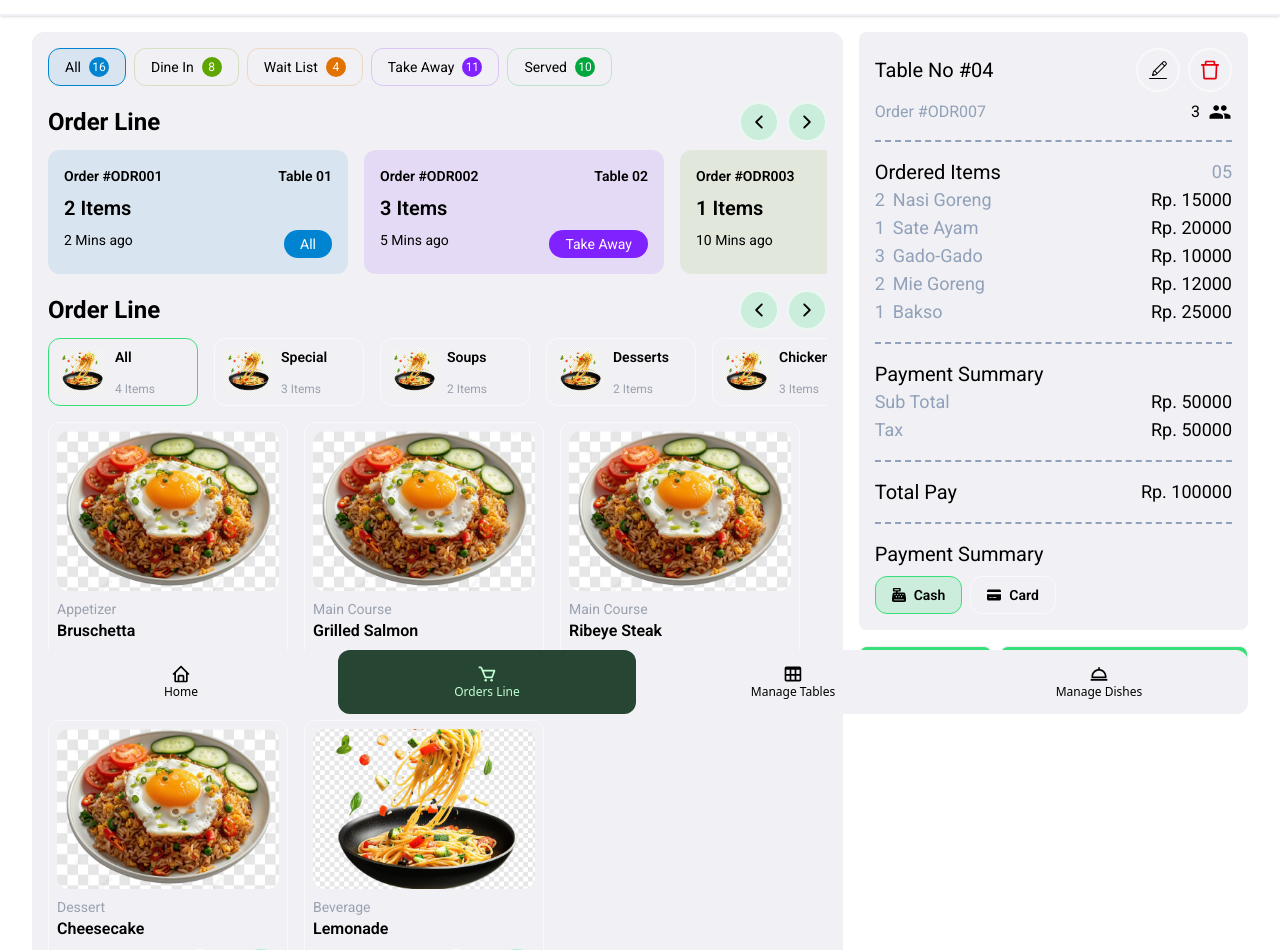
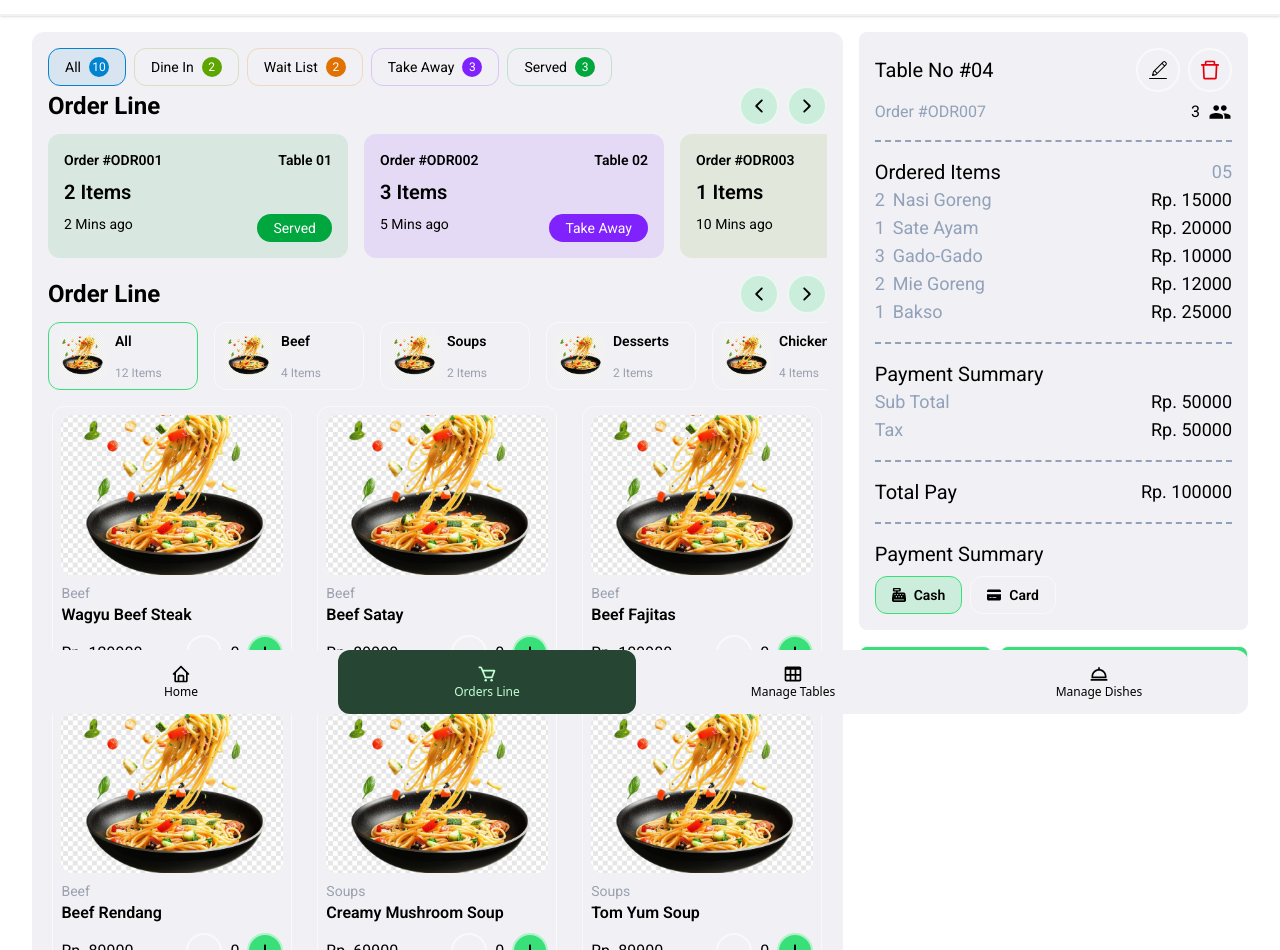
Before and after one commit to Ferrr1/restaurant-web-app, a React (Vite) app in the folder frontend/: page /orders in a window 1280 px wide. Shown: the part 62-1012 px from the top of the page. Built offline with nearby package versions, Linux system fonts and the light colour scheme.

Commit message:
feat: Implement modals for order management and enhance filtering in order list

```diff
--- a/frontend/src/components/order/Cart.jsx
+++ b/frontend/src/components/order/Cart.jsx
@@ -5,9 +5,16 @@ import Divider from "../ui/Divider";
 import { useState } from "react";
 import { FaCashRegister, FaCreditCard, FaPrint } from "react-icons/fa6";
 import { FaMouse } from "react-icons/fa";
+import Modal from "../ui/Modal";
+import Button from "../ui/Button";
 
 const Cart = () => {
   const [payment, setPayment] = useState("Cash");
+  const [activeModal, setactiveModal] = useState(null);
+  const openModal = (type) => {
+    setactiveModal(type);
+  };
+  const closeModal = () => setactiveModal(null);
   const tooglePayment = (pay) => setPayment(pay);
   const dataStatis = [
     {
@@ -47,10 +54,16 @@ const Cart = () => {
         <div className="flex justify-between items-center mb-2">
           <h2 className="text-text text-xl">Table No #04</h2>
           <div className="flex gap-2 text-text">
-            <button className="cursor-pointer p-2 border-2 border-background/60 hover:bg-background rounded-full">
+            <button
+              onClick={() => openModal("order")}
+              className="cursor-pointer p-2 border-2 border-background/60 hover:bg-background rounded-full"
+            >
               <CiEdit size={24} />
             </button>
-            <button className="cursor-pointer p-2 border-2 border-background/60 hover:bg-background rounded-full">
+            <button
+              onClick={() => openModal("delete")}
+              className="cursor-pointer p-2 border-2 border-background/60 hover:bg-background rounded-full"
+            >
               <AiOutlineDelete size={24} className="text-red-600" />
             </button>
           </div>
@@ -144,8 +157,33 @@ const Cart = () => {
           <span>Place Order</span>
         </button>
       </div>
+      <ModalOrder isOpen={activeModal === "order"} onClose={closeModal} />
+      <ModalDelete isOpen={activeModal === "delete"} onClose={closeModal} />
     </>
   );
 };
 
 export default Cart;
+
+const ModalOrder = ({ isOpen, onClose }) => {
+  return <Modal isOpen={isOpen} onClose={onClose} title="Create Order"></Modal>;
+};
+const ModalDelete = ({ isOpen, onClose }) => {
+  return (
+    <Modal isOpen={isOpen} onClose={onClose} title="Delete Order">
+      <div className="flex flex-col gap-4">
+        <div>
+          <p className="text-sm text-text">
+            Are you sure you want to delete this order?
+          </p>
+        </div>
+        <div className="flex justify-end gap-4">
+          <Button onClick={onClose} variant="delete">
+            Cancel
+          </Button>
+          <Button variant="confirm">Confirm</Button>
+        </div>
+      </div>
+    </Modal>
+  );
+};
--- a/frontend/src/components/order/FoodMenu.jsx
+++ b/frontend/src/components/order/FoodMenu.jsx
@@ -1,13 +1,16 @@
-import { useRef, useState } from "react";
+import { useState } from "react";
 import Heading from "../ui/Heading";
 import { IoIosArrowBack, IoIosArrowForward } from "react-icons/io";
 import { FaMinus, FaPlus } from "react-icons/fa6";
-import { FilterFood, FoodData } from "../../data/constants";
+import { FoodData } from "../../data/constants";
 import ImageSkeleton from "../skeleton/ImageSkeleton";
 import { AiOutlineLoading3Quarters } from "react-icons/ai";
+import { useScrollNavigator } from "../../hooks/useScrollNavigator";
+import MiePangsit from "../../assets/images/food/filter/soups.jpg";
+import { getFilterCountsByKey } from "../../utils/FilterCounts";
 
 const FoodMenu = () => {
-  const scrollRef = useRef(null);
+  const { scrollRef, handleScroll } = useScrollNavigator();
   const [activeFilter, setActiveFilter] = useState("All");
   const [isLoading, setIsLoading] = useState(false);
 
@@ -21,16 +24,34 @@ const FoodMenu = () => {
       setIsLoading(false);
     }, 5000);
   };
-  const handleScroll = (direction) => {
-    if (scrollRef.current) {
-      const container = scrollRef.current;
-      const scrollAmount = container.offsetWidth * 0.5;
-      container.scrollBy({
-        left: direction === "left" ? -scrollAmount : scrollAmount,
-        behavior: "smooth",
-      });
-    }
-  };
+  const typeCounts = getFilterCountsByKey(FoodData, "type");
+  const FilterFood = [
+    {
+      type: "All",
+      image: MiePangsit,
+      items: typeCounts["All"] || 0,
+    },
+    {
+      type: "Beef",
+      image: MiePangsit,
+      items: typeCounts["Beef"] || 0,
+    },
+    {
+      type: "Soups",
+      image: MiePangsit,
+      items: typeCounts["Soups"] || 0,
+    },
+    {
+      type: "Desserts",
+      image: MiePangsit,
+      items: typeCounts["Desserts"] || 0,
+    },
+    {
+      type: "Chickens",
+      image: MiePangsit,
+      items: typeCounts["Chickens"] || 0,
+    },
+  ];
   return (
     <div>
       <Heading
@@ -84,14 +105,14 @@ const FoodMenu = () => {
           </div>
         ))}
       </div>
-      <FoodList />
+      <FoodList activeFilter={activeFilter} />
     </div>
   );
 };
 
 export default FoodMenu;
 
-const FoodList = () => {
+const FoodList = ({ activeFilter }) => {
   const [isLoading, setIsLoading] = useState(false);
 
   const handleTestLoading = () => {
@@ -100,9 +121,14 @@ const FoodList = () => {
       setIsLoading(false);
     }, 2000);
   };
+
+  const filteredData =
+    activeFilter === "All"
+      ? FoodData
+      : FoodData.filter((item) => item.type === activeFilter);
   return (
-    <div className="flex flex-wrap gap-4 mt-4">
-      {FoodData.map((item, index) => (
+    <div className="flex justify-around flex-wrap gap-4 mt-4">
+      {filteredData.map((item, index) => (
         <div
           key={index}
           className="p-2 text-text w-[15rem] border-1 border-background/60 rounded-xl"
@@ -127,7 +153,7 @@ const FoodList = () => {
               <button className="p-2 cursor-pointer border-2 border-background/60 hover:border-primary rounded-full transition-colors duration-200 ease-in-out">
                 <FaMinus size={16} />
               </button>
-              <span>1</span>
+              <span>0</span>
               <button
                 onClick={handleTestLoading}
                 className="p-2 cursor-pointer bg-primary border-2 border-background/60 hover:bg-primary/30 hover:border-primary rounded-full transition-colors duration-200 ease-in-out"
--- a/frontend/src/components/order/ListOrder.jsx
+++ b/frontend/src/components/order/ListOrder.jsx
@@ -1,26 +1,69 @@
-import { useRef } from "react";
+import { useState } from "react";
 import { DataOrder } from "../../data/constants";
 import Heading from "../ui/Heading";
 import { IoIosArrowBack, IoIosArrowForward } from "react-icons/io";
+import { useScrollNavigator } from "../../hooks/useScrollNavigator";
+import { getFilterCountsByKey } from "../../utils/FilterCounts";
 
 const ListOrder = () => {
-  const scrollRef = useRef(null);
+  const { scrollRef, handleScroll } = useScrollNavigator();
+  const [activeFilter, setActiveFilter] = useState("All");
+  const toggleFilter = (filter) => setActiveFilter(filter);
 
-  const handleScroll = (direction) => {
-    if (scrollRef.current) {
-      const container = scrollRef.current;
-      const scrollAmount = container.offsetWidth * 0.5;
-      container.scrollBy({
-        left: direction === "left" ? -scrollAmount : scrollAmount,
-        behavior: "smooth",
-      });
-    }
-  };
+  const filterCounts = getFilterCountsByKey(DataOrder, "status");
+
+  const FilterType = [
+    {
+      type: "All",
+      count: filterCounts["All"] || 0,
+      style:
+        activeFilter === "All"
+          ? "bg-sky-600/10 border-1 border-sky-600 text-text"
+          : `border-1 border-sky-600/20 text-text`,
+      countStyle: "bg-sky-600 text-white",
+    },
+    {
+      type: "Dine In",
+      count: filterCounts["Dine In"] || 0,
+      style:
+        activeFilter === "Dine In"
+          ? "bg-lime-600/10 border-1 border-lime-600 text-text"
+          : `border-1 border-lime-600/20 text-text`,
+      countStyle: "bg-lime-600 text-white",
+    },
+    {
+      type: "Wait List",
+      count: filterCounts["Wait List"] || 0,
+      style:
+        activeFilter === "Wait List"
+          ? "bg-amber-600/10 border-1 border-amber-600 text-text"
+          : `border-1 border-amber-600/20 text-text`,
+      countStyle: "bg-amber-600 text-white",
+    },
+    {
+      type: "Take Away",
+      count: filterCounts["Take Away"] || 0,
+      style:
+        activeFilter === "Take Away"
+          ? "bg-violet-600/10 border-1 border-violet-600 text-text"
+          : `border-1 border-violet-600/20 text-text`,
+      countStyle: "bg-violet-600 text-white",
+    },
+    {
+      type: "Served",
+      count: filterCounts["Served"] || 0,
+      style:
+        activeFilter === "Served"
+          ? "bg-green-600/10 border-1 border-green-600 text-text"
+          : `border-1 border-green-600/20 text-text`,
+      countStyle: "bg-green-600 text-white",
+    },
+  ];
 
   const ListOrderStyle = {
-    All: {
-      style: "bg-sky-600/10",
-      typeStyle: "bg-sky-600 text-white",
+    Served: {
+      style: "bg-green-600/10",
+      typeStyle: "bg-green-600 text-white",
     },
     "Dine In": {
       style: "bg-lime-600/10",
@@ -34,14 +77,31 @@ const ListOrder = () => {
       style: "bg-violet-600/10",
       typeStyle: "bg-violet-600 text-white",
     },
-    Served: {
-      style: "bg-green-600/10",
-      typeStyle: "bg-green-600 text-white",
-    },
   };
+
+  const filteredData =
+    activeFilter === "All"
+      ? DataOrder
+      : DataOrder.filter((item) => item.status === activeFilter);
 
   return (
     <div>
+      <div className="flex flex-wrap gap-2">
+        {FilterType.map((item, index) => (
+          <button
+            onClick={() => toggleFilter(item.type)}
+            className={`${item.style} flex justify-center items-center gap-2 text-sm px-4 py-2 rounded-xl cursor-pointer transition-colors duration-300 ease-in-out`}
+            key={index}
+          >
+            {item.type}
+            <span
+              className={`${item.countStyle} w-5 h-5 flex justify-center items-center text-xs rounded-full`}
+            >
+              {item.count}
+            </span>
+          </button>
+        ))}
+      </div>
       <Heading
         text="Order Line"
         className={"flex justify-between items-center mb-2"}
@@ -65,30 +125,31 @@ const ListOrder = () => {
         ref={scrollRef}
         className="flex gap-4 overflow-x-auto scroll-smooth snap-x snap-mandatory scrollbar-hide"
       >
-        {DataOrder.map((item, index) => (
+        {filteredData.map((item, index) => {
+          const statusStyle = ListOrderStyle[item.status];
+          return (
             <div
               key={index}
-            className={`${
-              ListOrderStyle[item.status].style
-            } min-w-[300px] text-text snap-center flex-shrink-0 flex flex-col gap-2 p-4 rounded-xl`}
+              className={`${statusStyle.style} min-w-[300px] text-text snap-center flex-shrink-0 flex flex-col gap-2 p-4 rounded-xl`}
             >
               <div className="flex gap-2 text-sm">
                 <span className="flex-1 font-semibold">Order {item.id}</span>
                 <span className="font-semibold">Table {item.table}</span>
               </div>
-            <div className="text-xl font-semibold">{item.itemCount} Items</div>
+              <div className="text-xl font-semibold">
+                {item.itemCount} Items
+              </div>
               <div className="flex gap-2 text-sm">
                 <span className="flex-1">{item.time}</span>
                 <span
-                className={`${
-                  ListOrderStyle[item.status].typeStyle
-                } text-white px-4 py-1 rounded-full`}
+                  className={`${statusStyle.typeStyle} text-white px-4 py-1 rounded-full`}
                 >
                   {item.status}
                 </span>
               </div>
             </div>
-        ))}
+          );
+        })}
       </div>
     </div>
   );
--- a/frontend/src/components/order/OrderLine.jsx
+++ b/frontend/src/components/order/OrderLine.jsx
@@ -1,86 +1,21 @@
-import { useState } from "react";
 import ListOrder from "./ListOrder";
 import FoodMenu from "./FoodMenu";
 import Cart from "./Cart";
 
 export const OrderLine = () => {
-  const [activeFilter, setActiveFilter] = useState("All");
-  const toggleFilter = (filter) => setActiveFilter(filter);
-  const FilterType = [
-    {
-      type: "All",
-      count: 16,
-      style:
-        activeFilter === "All"
-          ? "bg-sky-600/10 border-1 border-sky-600 text-text"
-          : `border-1 border-sky-600/20 text-text`,
-      countStyle: "bg-sky-600 text-white",
-    },
-    {
-      type: "Dine In",
-      count: 8,
-      style:
-        activeFilter === "Dine In"
-          ? "bg-lime-600/10 border-1 border-lime-600 text-text"
-          : `border-1 border-lime-600/20 text-text`,
-      countStyle: "bg-lime-600 text-white",
-    },
-    {
-      type: "Wait List",
-      count: 4,
-      style:
-        activeFilter === "Wait List"
-          ? "bg-amber-600/10 border-1 border-amber-600 text-text"
-          : `border-1 border-amber-600/20 text-text`,
-      countStyle: "bg-amber-600 text-white",
-    },
-    {
-      type: "Take Away",
-      count: 11,
-      style:
-        activeFilter === "Take Away"
-          ? "bg-violet-600/10 border-1 border-violet-600 text-text"
-          : `border-1 border-violet-600/20 text-text`,
-      countStyle: "bg-violet-600 text-white",
-    },
-    {
-      type: "Served",
-      count: 10,
-      style:
-        activeFilter === "Served"
-          ? "bg-green-600/10 border-1 border-green-600 text-text"
-          : `border-1 border-green-600/20 text-text`,
-      countStyle: "bg-green-600 text-white",
-    },
-  ];
   return (
-    <div className="flex sm:flex-col md:flex-row gap-4 w-full max-w-full overflow-hidden">
-      {/* KIRI */}
+    <div className="flex flex-col md:flex-row gap-4 w-full">
       <div className="flex flex-col gap-4 flex-[2] min-w-0 bg-foreground p-4 rounded-xl">
-        <div className="flex flex-wrap gap-2">
-          {FilterType.map((item, index) => (
-            <button
-              onClick={() => toggleFilter(item.type)}
-              className={`${item.style} flex justify-center items-center gap-2 text-sm px-4 py-2 rounded-xl cursor-pointer transition-colors duration-300 ease-in-out`}
-              key={index}
-            >
-              {item.type}
-              <span
-                className={`${item.countStyle} w-5 h-5 flex justify-center items-center text-xs rounded-full`}
-              >
-                {item.count}
-              </span>
-            </button>
-          ))}
-        </div>
-
+        {/* KIRI */}
         <ListOrder />
         <FoodMenu />
       </div>
 
       {/* KANAN */}
-      <div className="flex-[1] min-w-0">
-        <Cart />
+      <div className="flex-[1] min-w-0 max-w-lg">
+        <div className="sticky top-4">
+          <Cart />
+        </div>
       </div>
     </div>
   );
--- a/frontend/src/components/ui/LogoutButton.jsx
+++ b/frontend/src/components/ui/LogoutButton.jsx
@@ -22,15 +22,15 @@ export const LogoutButton = () => {
       >
         <div className="flex flex-col gap-4">
           <div>
-            <p className="text-sm">
+            <p className="text-sm text-text">
               When you click confirm, you will be redirected to the login page.
             </p>
           </div>
           <div className="flex justify-end gap-4">
-            <Button variant="confirm">Confirm</Button>
             <Button onClick={closeModal} variant="delete">
               Cancel
             </Button>
+            <Button variant="confirm">Confirm</Button>
           </div>
         </div>
       </Modal>
--- a/frontend/src/data/constants.js
+++ b/frontend/src/data/constants.js
@@ -30,7 +30,7 @@ const DataOrder = [
     id: "#ODR001",
     table: "01",
     itemCount: 2,
-    status: "All",
+    status: "Served",
     time: "2 Mins ago",
   },
   {
@@ -98,85 +98,79 @@ const DataOrder = [
   },
 ];
 
-const FilterFood = [
+const FoodData = [
   {
-    type: "All",
+    type: "Beef",
+    name: "Wagyu Beef Steak",
     image: MiePangsit,
-    items: 4,
+    price: 129900,
   },
   {
-    type: "Special",
+    type: "Beef",
+    name: "Beef Satay",
     image: MiePangsit,
-    items: 3,
+    price: 89900,
+  },
+  {
+    type: "Beef",
+    name: "Beef Fajitas",
+    image: MiePangsit,
+    price: 109900,
+  },
+  {
+    type: "Beef",
+    name: "Beef Rendang",
+    image: MiePangsit,
+    price: 89900,
   },
   {
     type: "Soups",
+    name: "Creamy Mushroom Soup",
     image: MiePangsit,
-    items: 2,
+    price: 69900,
+  },
+  {
+    type: "Soups",
+    name: "Tom Yum Soup",
+    image: MiePangsit,
+    price: 89900,
   },
   {
     type: "Desserts",
+    name: "Cheesecake",
     image: MiePangsit,
-    items: 2,
+    price: 69900,
+  },
+  {
+    type: "Desserts",
+    name: "Chocolate Lava Cake",
+    image: MiePangsit,
+    price: 79900,
   },
   {
     type: "Chickens",
+    name: "Grilled Chicken",
     image: MiePangsit,
-    items: 3,
-  },
-  {
-    type: "Desserts",
-    image: MiePangsit,
-    items: 2,
+    price: 119900,
   },
   {
     type: "Chickens",
+    name: "Crispy Fried Chicken",
     image: MiePangsit,
-    items: 3,
-  },
-  {
-    type: "Desserts",
-    image: MiePangsit,
-    items: 2,
+    price: 99900,
   },
   {
     type: "Chickens",
-    image: MieGoreng,
-    items: 3,
+    name: "Chicken Cordon Bleu",
+    image: MiePangsit,
+    price: 149900,
+  },
+  {
+    type: "Chickens",
+    name: "Chicken Fajitas",
+    image: MiePangsit,
+    price: 109900,
   },
 ];
 
-const FoodData = [
-  {
-    type: "Appetizer",
-    name: "Bruschetta",
-    image: MieGoreng,
-    price: 89900,
-  },
-  {
-    type: "Main Course",
-    name: "Grilled Salmon",
-    image: MieGoreng,
-    price: 159900,
-  },
-  {
-    type: "Main Course",
-    name: "Ribeye Steak",
-    image: MieGoreng,
-    price: 229900,
-  },
-  {
-    type: "Dessert",
-    name: "Cheesecake",
-    image: MieGoreng,
-    price: 69900,
-  },
-  {
-    type: "Beverage",
-    name: "Lemonade",
-    image: MiePangsit,
-    price: 39900,
-  },
-];
-
-export { BottomNavItems, DataOrder, FilterFood, FoodData };
+export { BottomNavItems, DataOrder, FoodData };
--- /dev/null
+++ b/frontend/src/hooks/useScrollNavigator.jsx
@@ -0,0 +1,19 @@
+import { useRef } from "react";
+
+export const useScrollNavigator = () => {
+  const scrollRef = useRef(null);
+
+  const handleScroll = (direction = "right", percentage = 0.5) => {
+    if (scrollRef.current) {
+      const container = scrollRef.current;
+      const scrollAmount = container.offsetWidth * percentage;
+
+      container.scrollBy({
+        left: direction === "left" ? -scrollAmount : scrollAmount,
+        behavior: "smooth",
+      });
+    }
+  };
+
+  return { scrollRef, handleScroll };
+};
--- a/frontend/src/layouts/Layout.jsx
+++ b/frontend/src/layouts/Layout.jsx
@@ -8,7 +8,7 @@ const Layout = () => {
   return (
     <>
       <div className={`transition-all duration-300 ease-in-out`}>
-        <main className="font-roboto w-full max-h-screen h-full bg-background">
+        <main className="font-roboto pb-24 w-full min-h-screen bg-background">
           <Outlet />
         </main>
         <BottomNav />
--- /dev/null
+++ b/frontend/src/utils/FilterCounts.js
@@ -0,0 +1,8 @@
+export const getFilterCountsByKey = (data, key = "type") => {
+  const counts = { All: data.length };
+  data.forEach((item) => {
+    const value = item[key];
+    counts[value] = (counts[value] || 0) + 1;
+  });
+  return counts;
+};
```
Lines whose indentation alone changed are shown as unchanged.
